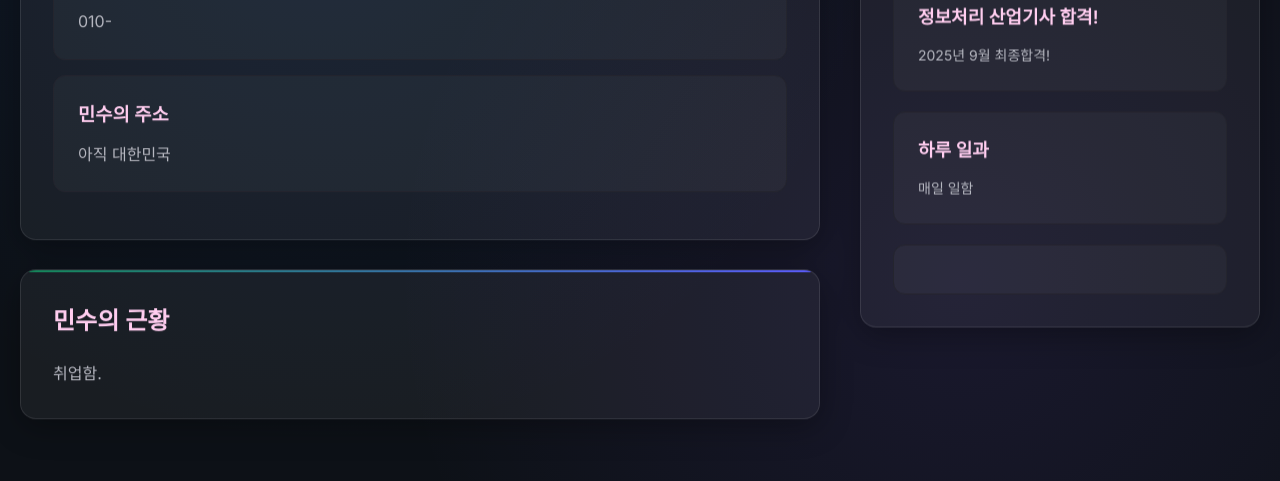
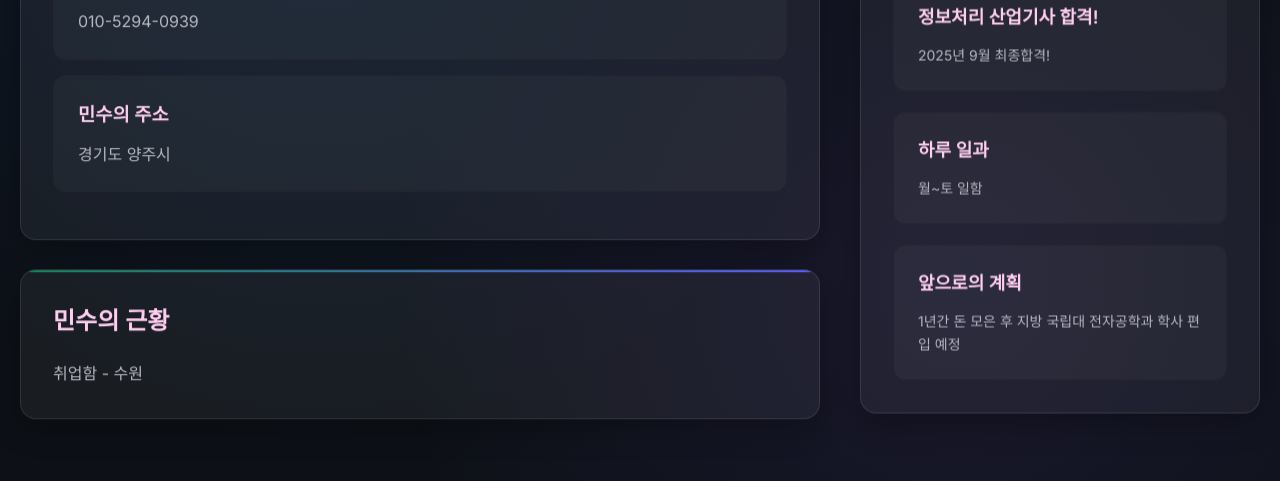
Before and after one commit to Kiim-Miin-Su/contact_minsu, a plain HTML site: page index.html in a window 1280 px wide. Shown: the part 319-800 px from the top of the page. Drawn offline with Linux system fonts and the light colour scheme.

Commit message:
update addr

```diff
--- a/index.html
+++ b/index.html
@@ -25,17 +25,17 @@
             <section class="container-phone">
                 <div class="phone-info">
                     <h2>민수에게 연락하기</h2>
-                    <address tel="010-">010-</address>
+                    <address tel="010-5294-0939">010-5294-0939</address>
                 </div>
                 <div class="address-info">
                     <h3>민수의 주소</h3>
-                    <address>아직 대한민국</address>
+                    <address>경기도 양주시</address>
                 </div>
             </section>
             <section class="container-news">
                 <div class="news">
                     <h2>민수의 근황</h2>
-                    <p>취업함.</p>
+                    <p>취업함 - 수원</p>
                 </div>
             </section>
         </div>
@@ -48,9 +48,11 @@
                 </div>
                 <div class="aside-news">
                     <h2>하루 일과</h2>
-                    <p>매일 일함</p>
+                    <p>월~토 일함</p>
                 </div>
                 <div class="aside-news">
+                    <h2>앞으로의 계획</h2>
+                    <p>1년간 돈 모은 후 지방 국립대 전자공학과 학사 편입 예정</p>
                 </div>
             </aside>
         </div>
--- a/script.js
+++ b/script.js
@@ -8,24 +8,20 @@ profileImg.addEventListener('click', () => {
 });
 
 // Phone contact click functionality
-/*
 const phoneInfo = document.querySelector('.phone-info');
 phoneInfo.addEventListener('click', () => {
     if (confirm('전화를 걸까요?')) {
         window.open('tel:010-5294-0939');
     }
 })
-*/
 
 // Address click functionality
-/*
 const addressInfo = document.querySelector('.address-info');
 addressInfo.addEventListener('click', () => {
     if (confirm('지도에서 주소를 확인하시겠습니까?')) {
-        window.open('https://maps.google.com/?q=경기도+수원시+팔달구+고등로+15', '_blank');
+        window.open('https://maps.google.com/?q=경기도+양주시', '_blank');
     }
 });
-*/
 
 // Sparkle effect on hover for all interactive elements
 function createSparkle(element, event) {
```
